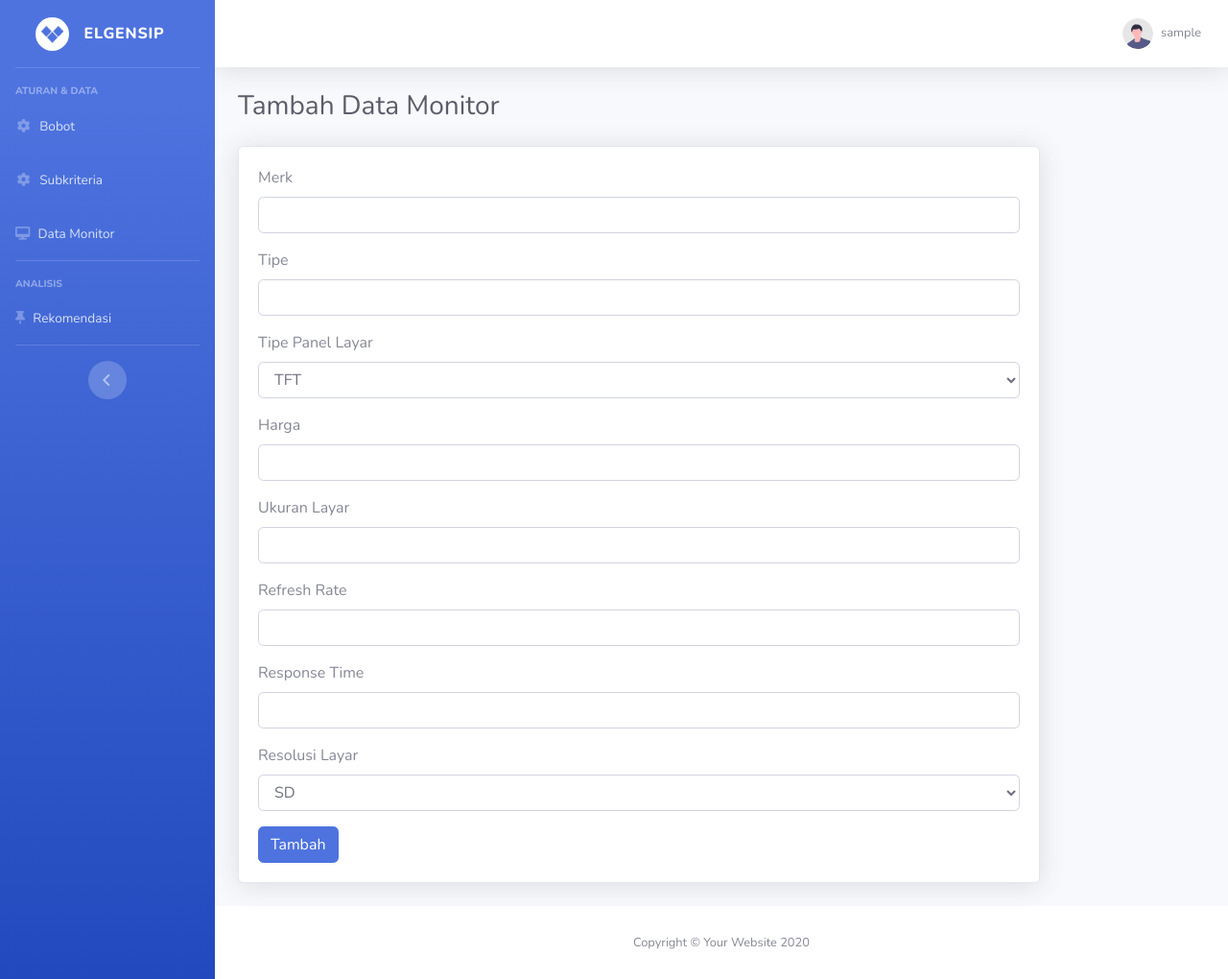
After one commit to fikriwado/SPK_Topsis_Rekomendasi-Monitor, a PHP site: page /monitor_add.php in a window 1280 px wide. The commit adds this page. Shown: the whole page at 96% size. Run offline with PHP 8.4, Linux system fonts and the light colour scheme; the visitor is signed in with stand-in values (Sample User, id 1); some libraries are stand-ins or nearby versions.

Commit message:
add monitor

```diff
--- a/koneksi.php
+++ b/koneksi.php
@@ -1,3 +1,3 @@
 <?php
 
-$koneksi = mysqli_connect('localhost','root','','spkdb') or die('Error koneksi');
+$koneksi = mysqli_connect('localhost','root','admin123','spkdb') or die('Error koneksi');
--- /dev/null
+++ b/monitor_add.php
@@ -0,0 +1,149 @@
+<?php
+  require_once('init.php');
+
+  if (!is_login()) {
+    header('Location: login.php');
+  }
+
+	if (isset($_POST['btn-tambah'])){
+		require_once('koneksi.php');
+
+		$merk = $_POST['merk'];
+		$tipe = $_POST['tipe'];
+		$tipe_panel = $_POST['panel_type'];
+		$harga = $_POST['price'];
+		$ukuran_layar = $_POST['screen_size'];
+		$response_time = $_POST['response_time'];
+		$refresh_rate = $_POST['refresh_rate'];
+		$resolusi = $_POST['resolution'];
+
+		$sql    = "INSERT INTO
+								monitor
+									VALUES(
+										null,
+										'$merk',
+										'$tipe',
+										'$tipe_panel',
+										$harga,
+										$ukuran_layar,
+										$response_time,
+										$refresh_rate,
+										'$resolusi'
+									)
+							";
+		echo $sql;
+		$result = mysqli_query($koneksi,$sql);
+	}
+
+
+?>
+
+<!DOCTYPE html>
+<html lang="en">
+
+<head>
+    <?php @include('partials/head.php'); ?>
+</head>
+
+<body id="page-top">
+    <div id="wrapper">
+        <?php @include('partials/sidebar.php'); ?>
+
+        <!-- Content Wrapper -->
+        <div id="content-wrapper" class="d-flex flex-column">
+
+            <!-- Main Content -->
+            <div id="content">
+                <?php @include('partials/topbar.php'); ?>
+
+                <!-- Begin Page Content -->
+                <div class="container-fluid">
+                    <div class="row">
+                        <div class="col">
+                            <h1 class="h3 mb-4 text-gray-800">Tambah Data Monitor</h1>
+                        </div>
+                    </div>
+
+
+                    <div class="row">
+                        <div class="col-lg-10">
+                            <div class="card shadow mb-4">
+                                <div class="card-body">
+                                    <form method="POST" action="#">
+																				<div class="mb-3">
+                                            <label for="merk">Merk</label>
+																						<input class="form-control" id="merk" name="merk" type="text" required>
+                                        </div>
+																				<div class="mb-3">
+                                            <label for="tipe">Tipe</label>
+																						<input class="form-control" id="tipe" name="tipe" type="text" required>
+                                        </div>
+                                        <div class="mb-3">
+                                            <label for="panelType">Tipe Panel Layar</label><select class="form-control" id="panelType" name="panel_type">
+                                                <option value="TFT">TFT</option>
+                                                <option value="TN">TN</option>
+                                                <option value="VA">VA</option>
+                                                <option value="IPS">IPS</option>
+                                                <option value="OLED">OLED</option>
+                                            </select>
+                                        </div>
+                                        <div class="mb-3">
+                                            <label for="price">Harga</label>
+																						<input class="form-control" id="price" name="price" type="number" required>
+                                            </select>
+                                        </div>
+                                        <div class="mb-3">
+                                            <label for="screenSize">Ukuran Layar</label>
+																						<input class="form-control" id="screenSize" name="screen_size" type="number" required>
+                                            </select>
+                                        </div>
+                                        <div class="mb-3">
+                                            <label for="refreshRate">Refresh Rate</label>
+                                            <input class="form-control" id="refreshRate" name="refresh_rate" type="number" required>
+                                        </div>
+                                        <div class="mb-3">
+                                            <label for="responseTime">Response Time</label>
+                                            <input class="form-control" id="responseTime" name="response_time" type="number" required>
+                                        </div>
+                                        <div class="mb-3">
+                                            <label for="resolution">Resolusi Layar</label><select class="form-control" id="resolution" name="resolution">
+                                                <option value="1">SD</option>
+                                                <option value="2">HD</option>
+                                                <option value="3">FHD</option>
+                                                <option value="4">QHD</option>
+                                                <option value="5">UHD</option>
+                                            </select>
+                                        </div>
+                                        <div class="mt-2">
+                                            <button type="submit" name="btn-tambah" class="btn btn-primary">Tambah</button>
+                                        </div>
+                                    </form>
+                                </div>
+                            </div>
+                        </div>
+                    </div>
+                </div>
+
+
+
+
+
+                <?php @include('partials/footer.php'); ?>
+            </div>
+            <!-- End of Content Wrapper -->
+        </div>
+
+        <?php @include('partials/scroll-top-modal-logout.php'); ?>
+
+        <!-- Bootstrap core JavaScript-->
+        <script src="https://cdnjs.cloudflare.com/ajax/libs/jquery/3.6.0/jquery.min.js" integrity="sha512-894YE6QWD5I59HgZOGReFYm4dnWc1Qt5NtvYSaNcOP+u1T9qYdvdihz0PPSiiqn/+/3e7Jo4EaG7TubfWGUrMQ==" crossorigin="anonymous" referrerpolicy="no-referrer"></script>
+        <script src="https://cdn.jsdelivr.net/npm/bootstrap@4.6.2/dist/js/bootstrap.bundle.min.js" integrity="sha384-Fy6S3B9q64WdZWQUiU+q4/2Lc9npb8tCaSX9FK7E8HnRr0Jz8D6OP9dO5Vg3Q9ct" crossorigin="anonymous"></script>
+
+        <!-- Core plugin JavaScript-->
+        <script src="https://cdnjs.cloudflare.com/ajax/libs/jquery-easing/1.4.1/jquery.easing.min.js" integrity="sha512-0QbL0ph8Tc8g5bLhfVzSqxe9GERORsKhIn1IrpxDAgUsbBGz/V7iSav2zzW325XGd1OMLdL4UiqRJj702IeqnQ==" crossorigin="anonymous" referrerpolicy="no-referrer"></script>
+
+        <!-- Custom scripts for all pages-->
+        <script src="assets/js/sb-admin-2.min.js"></script>
+</body>
+
+</html>
```
Also changed, not shown: monitor.php (+16 -10 lines).
